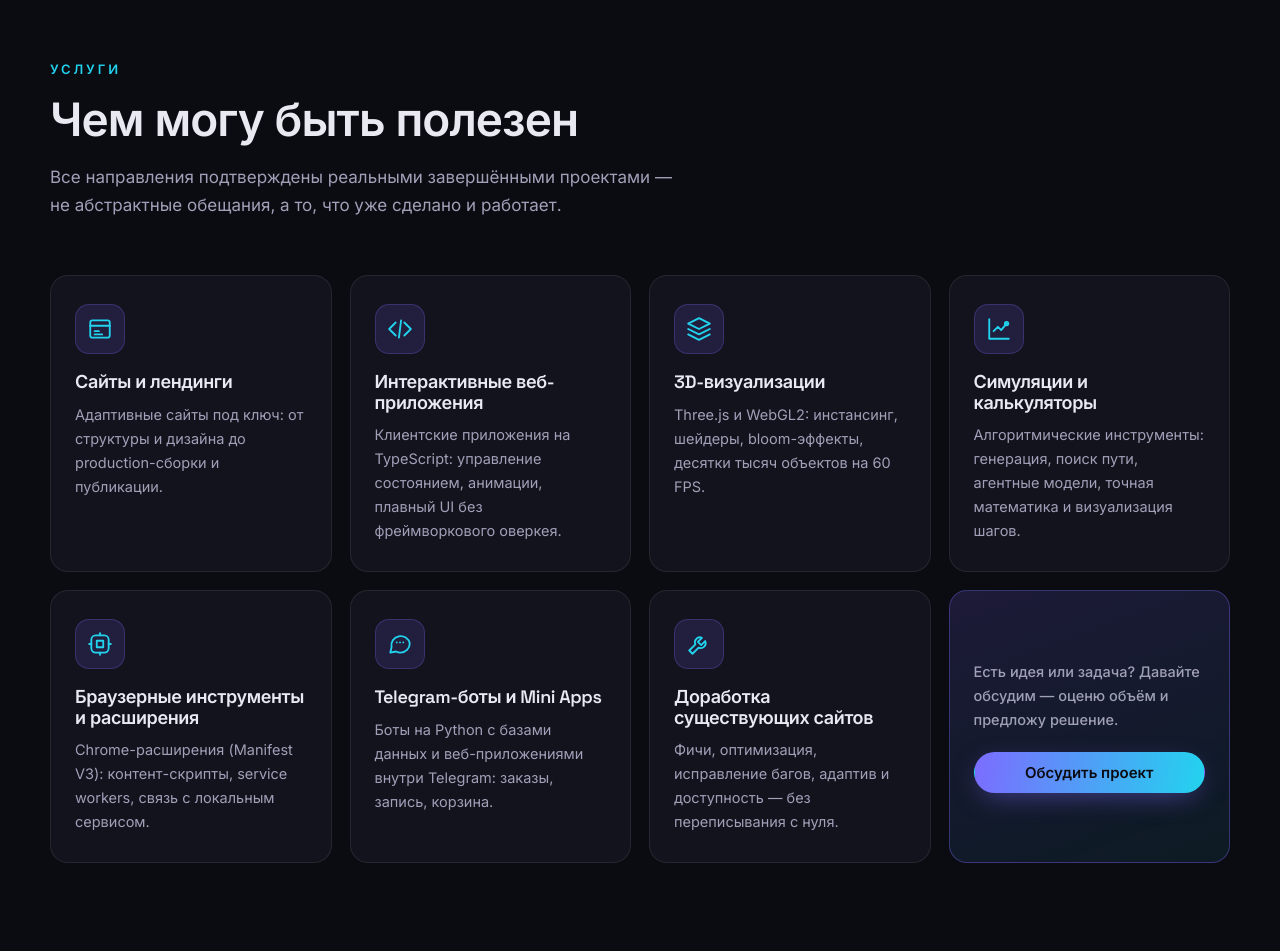
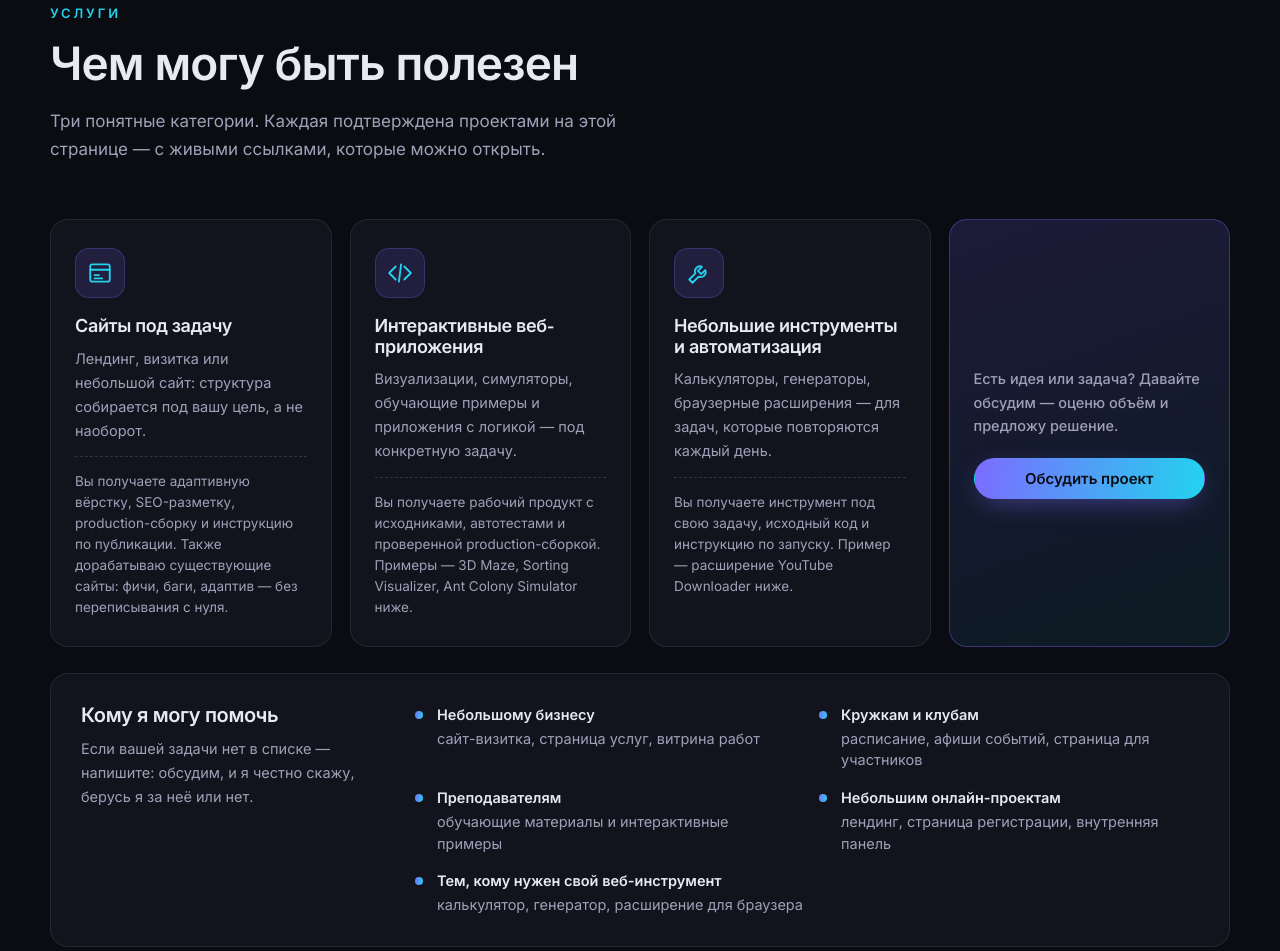
Before and after one commit to MishaBuilds/portfolio, a website built with Vite: page index.html in a window 1280 px wide. Shown: the part 1044-1995 px from the top of the page. Built offline with nearby package versions, Linux system fonts and the light colour scheme.

Commit message:
Improve portfolio for client conversion

```diff
--- a/index.html
+++ b/index.html
@@ -84,26 +84,27 @@
         <div class="hero-grid" aria-hidden="true"></div>
 
         <div class="container hero-inner">
-          <p class="hero-eyebrow reveal">Портфолио · Веб-разработка · 3D · Симуляции</p>
+          <p class="hero-eyebrow reveal">Портфолио · Сайты · Веб-приложения · Инструменты</p>
 
           <h1 class="hero-title reveal">
-            Создаю интерактивные<br />
+            Создаю сайты и<br />
             <span class="gradient-text">веб-приложения</span><br />
-            и визуализации
+            под вашу задачу
           </h1>
 
           <p class="hero-sub reveal">
-            Разработчик на TypeScript и Python. Проектирую и строю интерактивные
-            веб-приложения, 3D-визуализации, симуляции и браузерные инструменты —
-            от идеи до публикации.
+            Лендинг, интерактивное приложение, визуализация или небольшой
+            инструмент — делаю проект под конкретную задачу, от идеи до
+            публикации. Здесь собраны мои реальные работы: каждый проект
+            можно открыть и проверить самому.
           </p>
 
           <div class="hero-cta reveal">
             <a class="btn btn-primary btn-lg" href="#projects">
-              Проекты
+              Посмотреть проекты
               <svg class="btn-icon" viewBox="0 0 24 24" aria-hidden="true" fill="none" stroke="currentColor" stroke-width="2" stroke-linecap="round" stroke-linejoin="round"><path d="M5 12h14"/><path d="m12 5 7 7-7 7"/></svg>
             </a>
-            <a class="btn btn-outline btn-lg" href="#contacts">Связаться</a>
+            <a class="btn btn-outline btn-lg" href="#contacts">Обсудить проект</a>
           </div>
 
           <dl class="hero-stats reveal">
@@ -138,8 +139,8 @@
             <p class="section-eyebrow">Услуги</p>
             <h2 class="section-title">Чем могу быть полезен</h2>
             <p class="section-sub">
-              Все направления подтверждены реальными завершёнными проектами —
-              не абстрактные обещания, а то, что уже сделано и работает.
+              Три понятные категории. Каждая подтверждена проектами на этой
+              странице — с живыми ссылками, которые можно открыть.
             </p>
           </header>
 
@@ -148,8 +149,16 @@
               <div class="service-icon" aria-hidden="true">
                 <svg viewBox="0 0 24 24" fill="none" stroke="currentColor" stroke-width="1.7" stroke-linecap="round" stroke-linejoin="round"><rect x="3" y="4" width="18" height="16" rx="2"/><path d="M3 9h18"/><path d="M7 14h4"/><path d="M7 17h7"/></svg>
               </div>
-              <h3>Сайты и лендинги</h3>
-              <p>Адаптивные сайты под ключ: от структуры и дизайна до production-сборки и публикации.</p>
+              <h3>Сайты под задачу</h3>
+              <p>
+                Лендинг, визитка или небольшой сайт: структура собирается под
+                вашу цель, а не наоборот.
+              </p>
+              <p class="service-benefit">
+                Вы получаете адаптивную вёрстку, SEO-разметку, production-сборку
+                и инструкцию по публикации. Также дорабатываю существующие
+                сайты: фичи, баги, адаптив — без переписывания с нуля.
+              </p>
             </li>
 
             <li class="service-card reveal">
@@ -157,47 +166,30 @@
                 <svg viewBox="0 0 24 24" fill="none" stroke="currentColor" stroke-width="1.7" stroke-linecap="round" stroke-linejoin="round"><path d="m8 6-6 6 6 6"/><path d="m16 6 6 6-6 6"/><path d="M13 4 11 20"/></svg>
               </div>
               <h3>Интерактивные веб-приложения</h3>
-              <p>Клиентские приложения на TypeScript: управление состоянием, анимации, плавный UI без фреймворкового оверкея.</p>
-            </li>
-
-            <li class="service-card reveal">
-              <div class="service-icon" aria-hidden="true">
-                <svg viewBox="0 0 24 24" fill="none" stroke="currentColor" stroke-width="1.7" stroke-linecap="round" stroke-linejoin="round"><path d="M12 2 2 7l10 5 10-5-10-5Z"/><path d="m2 17 10 5 10-5"/><path d="m2 12 10 5 10-5"/></svg>
-              </div>
-              <h3>3D-визуализации</h3>
-              <p>Three.js и WebGL2: инстансинг, шейдеры, bloom-эффекты, десятки тысяч объектов на 60 FPS.</p>
-            </li>
-
-            <li class="service-card reveal">
-              <div class="service-icon" aria-hidden="true">
-                <svg viewBox="0 0 24 24" fill="none" stroke="currentColor" stroke-width="1.7" stroke-linecap="round" stroke-linejoin="round"><path d="M3 3v18h18"/><path d="m7 14 4-4 3 3 5-6"/><circle cx="19" cy="7" r="1.6"/></svg>
-              </div>
-              <h3>Симуляции и калькуляторы</h3>
-              <p>Алгоритмические инструменты: генерация, поиск пути, агентные модели, точная математика и визуализация шагов.</p>
-            </li>
-
-            <li class="service-card reveal">
-              <div class="service-icon" aria-hidden="true">
-                <svg viewBox="0 0 24 24" fill="none" stroke="currentColor" stroke-width="1.7" stroke-linecap="round" stroke-linejoin="round"><rect x="4" y="4" width="16" height="16" rx="4"/><path d="M9 9h6v6H9z"/><path d="M12 2v2"/><path d="M12 20v2"/><path d="M2 12h2"/><path d="M20 12h2"/></svg>
-              </div>
-              <h3>Браузерные инструменты и расширения</h3>
-              <p>Chrome-расширения (Manifest V3): контент-скрипты, service workers, связь с локальным сервисом.</p>
-            </li>
-
-            <li class="service-card reveal">
-              <div class="service-icon" aria-hidden="true">
-                <svg viewBox="0 0 24 24" fill="none" stroke="currentColor" stroke-width="1.7" stroke-linecap="round" stroke-linejoin="round"><path d="M21 11.5a8.4 8.4 0 0 1-8.5 8.4c-1.5 0-3-.4-4.2-1L3 20l1.2-4.9A8.4 8.4 0 1 1 21 11.5Z"/><path d="M9 10.5h.01"/><path d="M12 10.5h.01"/><path d="M15 10.5h.01"/></svg>
-              </div>
-              <h3>Telegram-боты и Mini Apps</h3>
-              <p>Боты на Python с базами данных и веб-приложениями внутри Telegram: заказы, запись, корзина.</p>
+              <p>
+                Визуализации, симуляторы, обучающие примеры и приложения
+                с логикой — под конкретную задачу.
+              </p>
+              <p class="service-benefit">
+                Вы получаете рабочий продукт с исходниками, автотестами и
+                проверенной production-сборкой. Примеры — 3D Maze,
+                Sorting Visualizer, Ant Colony Simulator ниже.
+              </p>
             </li>
 
             <li class="service-card reveal">
               <div class="service-icon" aria-hidden="true">
                 <svg viewBox="0 0 24 24" fill="none" stroke="currentColor" stroke-width="1.7" stroke-linecap="round" stroke-linejoin="round"><path d="M14.7 6.3a4.5 4.5 0 0 0-6 6L3 18l3 3 5.7-5.7a4.5 4.5 0 0 0 6-6L14 13l-3-3 3.7-3.7Z"/></svg>
               </div>
-              <h3>Доработка существующих сайтов</h3>
-              <p>Фичи, оптимизация, исправление багов, адаптив и доступность — без переписывания с нуля.</p>
+              <h3>Небольшие инструменты и автоматизация</h3>
+              <p>
+                Калькуляторы, генераторы, браузерные расширения — для задач,
+                которые повторяются каждый день.
+              </p>
+              <p class="service-benefit">
+                Вы получаете инструмент под свою задачу, исходный код и
+                инструкцию по запуску. Пример — расширение YouTube Downloader ниже.
+              </p>
             </li>
 
             <li class="service-card service-card-cta reveal">
@@ -205,6 +197,38 @@
               <a class="btn btn-primary" href="#contacts">Обсудить проект</a>
             </li>
           </ul>
+
+          <div class="audience reveal">
+            <div class="audience-head">
+              <h3>Кому я могу помочь</h3>
+              <p>
+                Если вашей задачи нет в списке — напишите: обсудим, и я честно
+                скажу, берусь я за неё или нет.
+              </p>
+            </div>
+            <ul class="audience-list">
+              <li>
+                <strong>Небольшому бизнесу</strong>
+                <span>сайт-визитка, страница услуг, витрина работ</span>
+              </li>
+              <li>
+                <strong>Кружкам и клубам</strong>
+                <span>расписание, афиши событий, страница для участников</span>
+              </li>
+              <li>
+                <strong>Преподавателям</strong>
+                <span>обучающие материалы и интерактивные примеры</span>
+              </li>
+              <li>
+                <strong>Небольшим онлайн-проектам</strong>
+                <span>лендинг, страница регистрации, внутренняя панель</span>
+              </li>
+              <li>
+                <strong>Тем, кому нужен свой веб-инструмент</strong>
+                <span>калькулятор, генератор, расширение для браузера</span>
+              </li>
+            </ul>
+          </div>
         </div>
       </section>
 
--- a/src/style.css
+++ b/src/style.css
@@ -601,6 +601,76 @@ h4 {
   color: var(--text);
   font-size: 16px;
   font-weight: 500;
+}
+
+.service-card p.service-benefit {
+  margin-top: 14px;
+  padding-top: 14px;
+  border-top: 1px dashed var(--border-strong);
+  font-size: 13.5px;
+  line-height: 1.55;
+}
+
+/* ── Кому я могу помочь ────────────────────────────────────── */
+.audience {
+  display: grid;
+  grid-template-columns: minmax(220px, 300px) 1fr;
+  gap: 26px 34px;
+  margin-top: 26px;
+  padding: 30px;
+  background: var(--surface);
+  border: 1px solid var(--border);
+  border-radius: var(--radius);
+}
+
+.audience-head h3 {
+  font-size: 20px;
+  margin-bottom: 10px;
+}
+
+.audience-head p {
+  color: var(--text-muted);
+  font-size: 14.5px;
+}
+
+.audience-list {
+  display: grid;
+  grid-template-columns: repeat(2, minmax(0, 1fr));
+  gap: 16px 24px;
+  align-content: start;
+}
+
+.audience-list li {
+  position: relative;
+  padding-left: 22px;
+  font-size: 14.5px;
+  line-height: 1.5;
+}
+
+.audience-list li::before {
+  content: "";
+  position: absolute;
+  left: 0;
+  top: 7px;
+  width: 8px;
+  height: 8px;
+  border-radius: 50%;
+  background: var(--gradient);
+}
+
+.audience-list li:last-child {
+  grid-column: 1 / -1;
+}
+
+.audience-list strong {
+  display: block;
+  color: var(--text);
+  font-weight: 600;
+  margin-bottom: 2px;
+}
+
+.audience-list span {
+  color: var(--text-muted);
 }
 
 /* ── Проекты ───────────────────────────────────────────────── */
@@ -1272,6 +1342,10 @@ a.contact-item:hover {
     grid-template-columns: 1fr;
   }
 
+  .audience {
+    grid-template-columns: 1fr;
+  }
+
   .contacts-grid {
     grid-template-columns: 1fr;
   }
@@ -1307,6 +1381,16 @@ a.contact-item:hover {
   }
 
   .services-grid {
+    grid-template-columns: 1fr;
+  }
+
+  .audience {
+    grid-template-columns: 1fr;
+    padding: 24px;
+    gap: 20px;
+  }
+
+  .audience-list {
     grid-template-columns: 1fr;
   }
 
```
